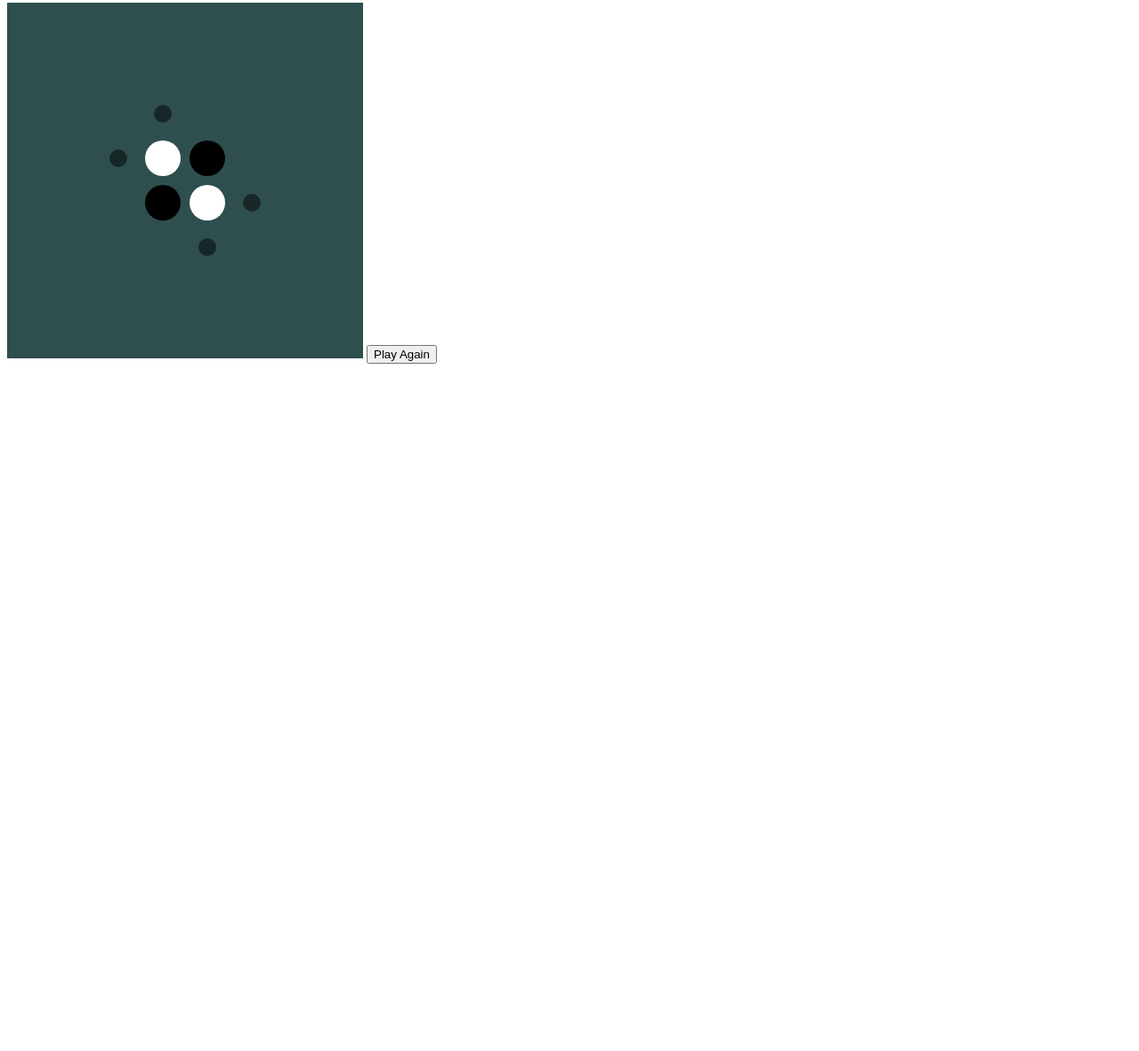
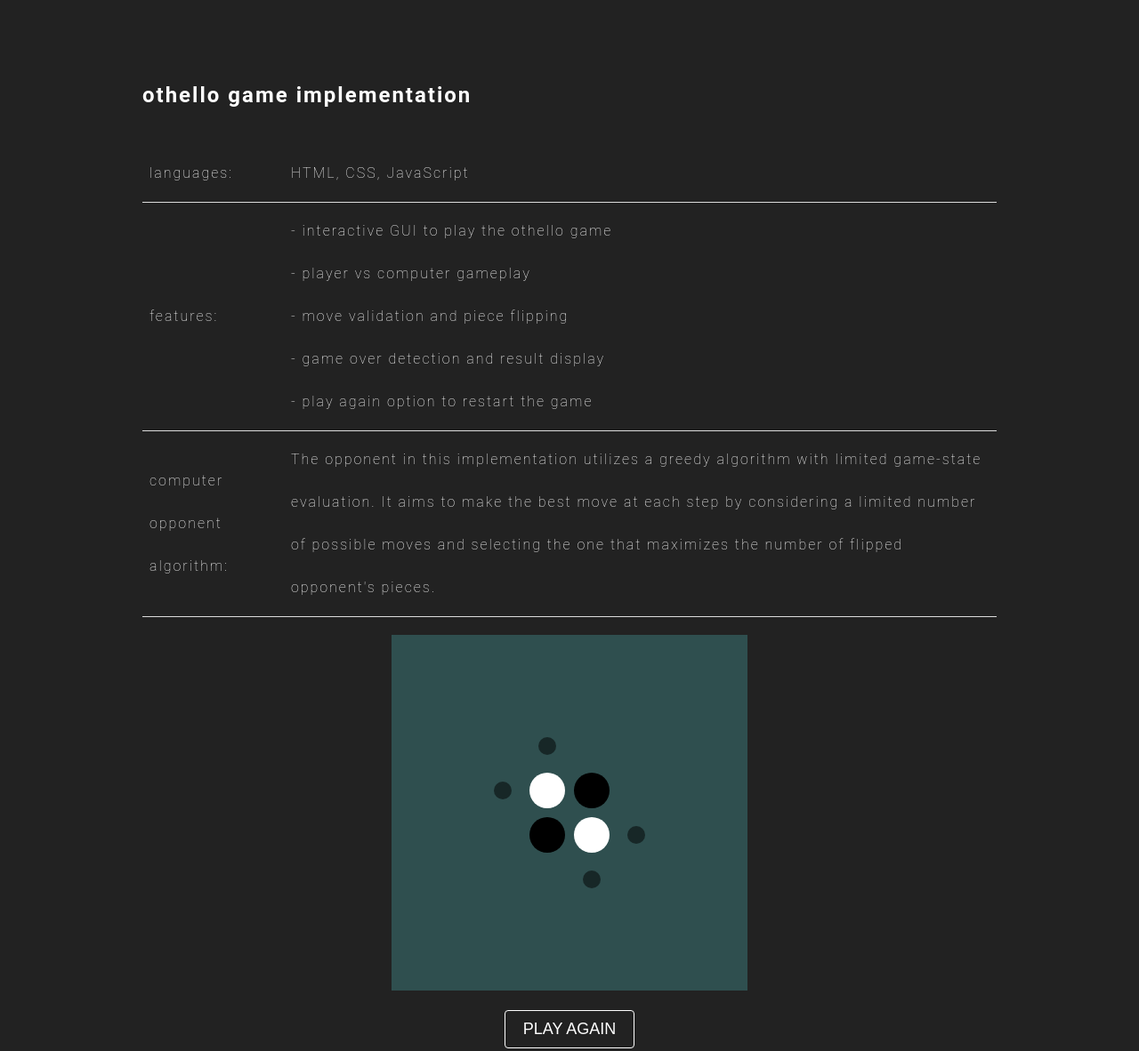
Before and after one commit to okmtoarsh/okmtoarsh.github.io, a plain HTML site: page othello-game.html in a window 1280 px wide. Shown: the part 5-1187 px from the top of the page at 89% size. Before the commit the page ends 800 px from the top, so only its background shows below. Drawn offline with Linux system fonts and the light colour scheme.

Commit message:
added othello game

```diff
--- a/othello-game.html
+++ b/othello-game.html
@@ -1,16 +1,139 @@
 <!DOCTYPE html>
-<html>
+<html lang="en">
 <head>
+  <meta charset="UTF-8">
+  <meta name="viewport" content="width=device-width, initial-scale=1.0">
+  <title>okmtoarsh</title>
   <style>
-        canvas {
-            background-color: black;
-            border: 0px solid white;
+    body {
+      font-family: 'Roboto', sans-serif;
+      font-weight: 100;
+      margin: 0;
+      padding: 0;
+      background-color: #222222;
+      color: #ffffff;
+      letter-spacing: 2px;
+      line-height: 3;
+    }
+
+    .container {
+      max-width: 960px;
+      margin: 20px auto;
+      padding: 40px;
+    }
+
+    h1 {
+      font-size: 24px;
+      margin-bottom: 20px;
+    }
+
+    p {
+      margin-bottom: 10px;
+    }
+
+    table {
+      width: 100%;
+      margin-bottom: 20px;
+      border-collapse: collapse;
+    }
+
+    th, td {
+      padding: 8px;
+      border-bottom: 1px solid #ddd;
+      text-align: left;
+    }
+
+    th {
+      background-color: #f2f2f2;
+    }
+
+    img {
+      max-width: 100%;
+      height: auto;
+      margin-bottom: 20px;
+    }
+
+    .game-container {
+      text-align: center; /* Center the game */
+    }
+
+    #boardCanvas {
+      margin: 0 auto; /* Center the canvas horizontally */
+      display: block;
+    }
+
+    .play-again-button {
+      text-align: center; /* Center the button */
+      margin-top: -40px; /* Add some spacing between the game and the button */
+    }
+
+    .play-again-button button {
+      display: inline-block;
+      padding: 10px 20px;
+      background-color: #222222;
+      color: #ffffff;
+      text-decoration: none;
+      border: 1px solid #ffffff;
+      border-radius: 4px;
+      font-size: 18px;
+      text-transform: uppercase;
+      text-align: center;
+    }
+
+    .play-again-button button:hover {
+      transform: scale(1.05);
+
+    .links-container {
+      margin-top: 40px; /* Adjust the spacing here */
+    }
+
+    .links-container a.rectangle-link {
+      display: block;
+      width: 98%;
+      padding: 10px;
+      background-color: #222222;
+      color: #ffffff;
+      text-decoration: none;
+      border: 1px solid #ffffff;
+      border-radius: 4px;
+      font-size: 18px;
+      text-transform: uppercase;
+      text-align: left;
+      margin-bottom: 35px;
+    }
+
+    .links-container a.rectangle-link:hover {
+      transform: scale(1.05);
     }
   </style>
 </head>
 <body>
+  <div class="container">
+    <h1>othello game implementation</h1>
+    <table>
+      <tbody>
+        <tr>
+          <td>languages:</td>
+          <td>HTML, CSS, JavaScript</td>
+        </tr>
+        <tr>
+          <td>features:</td>
+          <td>- interactive GUI to play the othello game
+            <br>- player vs computer gameplay
+            <br>- move validation and piece flipping
+            <br>- game over detection and result display
+            <br>- play again option to restart the game</td>
+        </tr>
+        <tr>
+          <td>computer opponent algorithm:</td>
+          <td>The opponent in this implementation utilizes a greedy algorithm with limited game-state evaluation. It aims to make the best move at each step by considering a limited number of possible moves and selecting the one that maximizes the number of flipped opponent's pieces.</td>
+        </tr>
+        <!-- Rest of the table -->
+      </tbody>
+    </table>
+    <div class="game-container"></div>
       <canvas id="boardCanvas" width="400" height="400"></canvas>
-
+    </div>
       <script>
         const BOARD_SIZE = 8;
         const CELL_SIZE = 50;
@@ -140,14 +263,6 @@
 
         // Event listener for mouse click on the canvas
         canvas.addEventListener('click', playerMove);
-
-        // Create a play again button
-        let playAgainButton = document.createElement('button');
-        playAgainButton.textContent = 'Play Again';
-        playAgainButton.addEventListener('click', playAgain);
-
-        // Append the play again button to the body
-        document.body.appendChild(playAgainButton);
 
         // Function to check if a move is valid
         function isValidMove(row, col, color) {
@@ -301,5 +416,10 @@
         initializeBoard();
         drawBoard();
       </script>
+      <div class="play-again-button">
+        <button onclick="playAgain()">Play Again</button>
+      </div>
+    </div>
+  </div>
 </body>
 </html>
```
Also changed, not shown: index.html (+1 -1 lines), 1 other file. Lines whose indentation alone changed are shown as unchanged.
